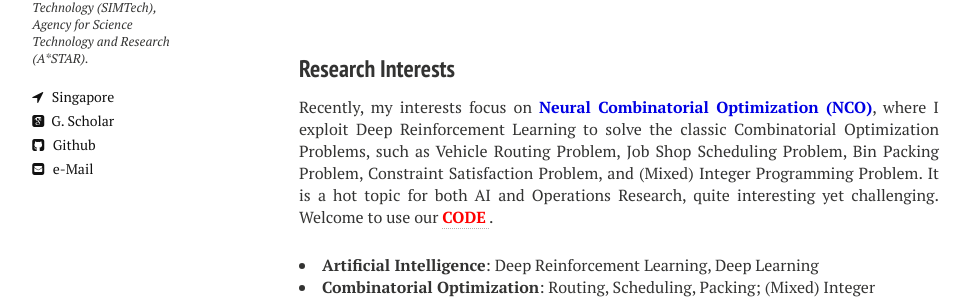
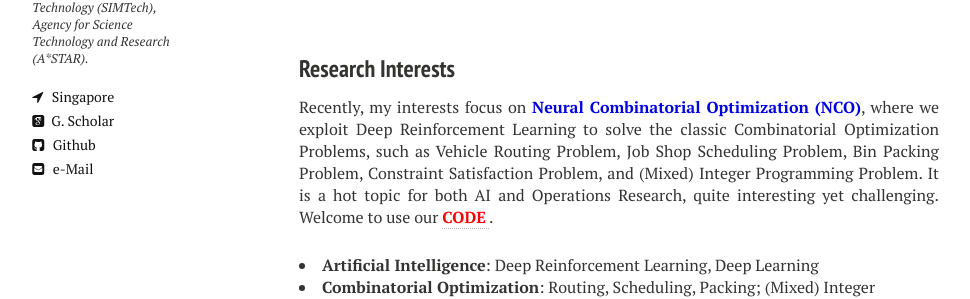
Before and after one commit to zhiguangcaosg/zhiguangcaosg.github.io, a Jekyll site: the page built from index.md, in a window 1280 px wide. Shown: the part 388-687 px from the top of the page, without its empty margins (21-991 px from the left). Built offline with Jekyll 4.4.1, drawn with Linux system fonts in a browser that asks for light colours; nearby versions of some CDN libraries.

Commit message:
Update index.md

```diff
--- a/index.md
+++ b/index.md
@@ -12,7 +12,7 @@ image: banner1.png
 
 
 <h3 style="margin-bottom:-8px;padding-top:20px;">Research Interests</h3> <br>
-<p align="justify">Recently, my interests focus on <font color="#0000E3"><b>Neural Combinatorial Optimization (NCO)</b></font>, where I exploit Deep Reinforcement Learning to solve the classic Combinatorial Optimization Problems, such as Vehicle Routing Problem, Job Shop Scheduling Problem, Bin Packing Problem, Constraint Satisfaction Problem, and (Mixed) Integer Programming Problem. It is a hot topic for both AI and Operations Research, quite interesting yet challenging. Welcome to use our <a href="https://zhiguangcaosg.github.io/publications/"  target="_blank"> <font color="#FF0000"><b>CODE</b> </font></a>.
+<p align="justify">Recently, my interests focus on <font color="#0000E3"><b>Neural Combinatorial Optimization (NCO)</b></font>, where we exploit Deep Reinforcement Learning to solve the classic Combinatorial Optimization Problems, such as Vehicle Routing Problem, Job Shop Scheduling Problem, Bin Packing Problem, Constraint Satisfaction Problem, and (Mixed) Integer Programming Problem. It is a hot topic for both AI and Operations Research, quite interesting yet challenging. Welcome to use our <a href="https://zhiguangcaosg.github.io/publications/"  target="_blank"> <font color="#FF0000"><b>CODE</b> </font></a>.
 </p>
 <li>
 <b>Artificial Intelligence</b>:  Deep Reinforcement Learning, Deep Learning
```
